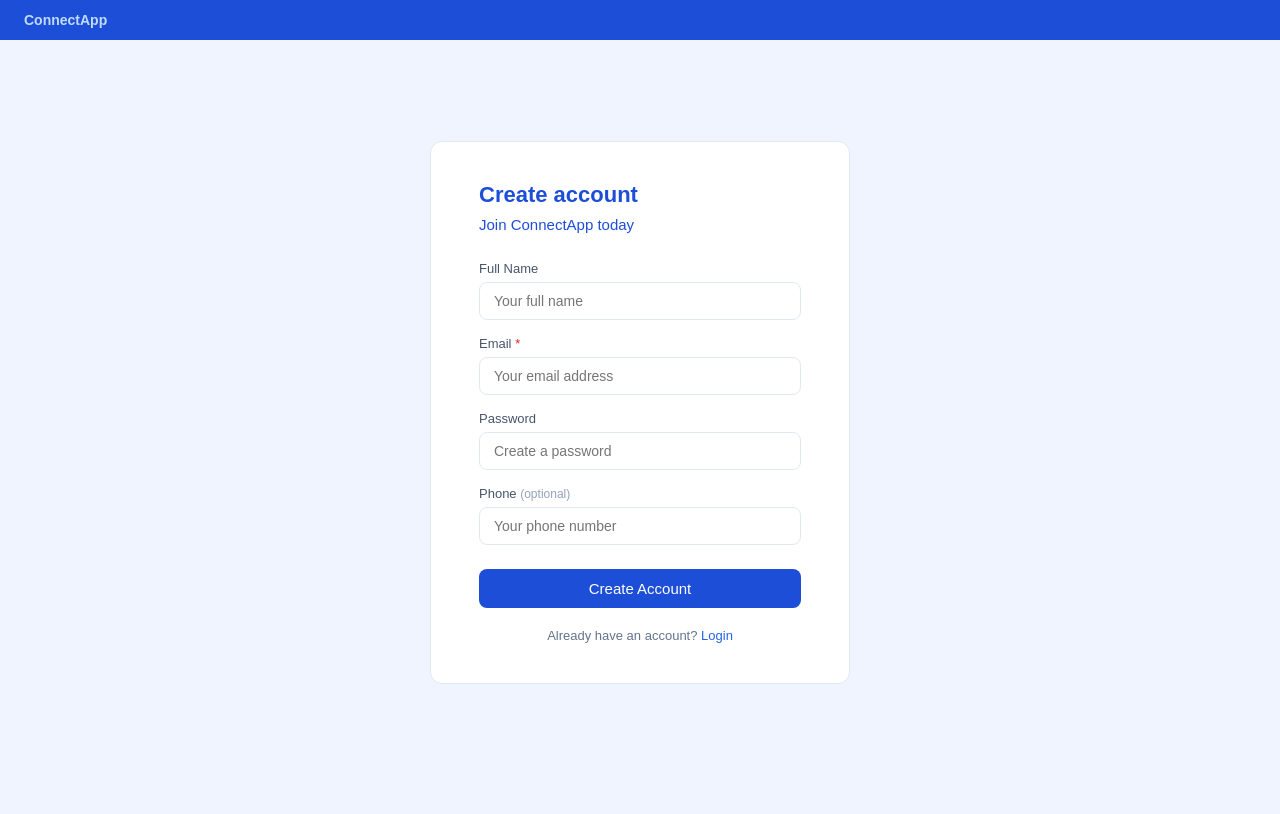
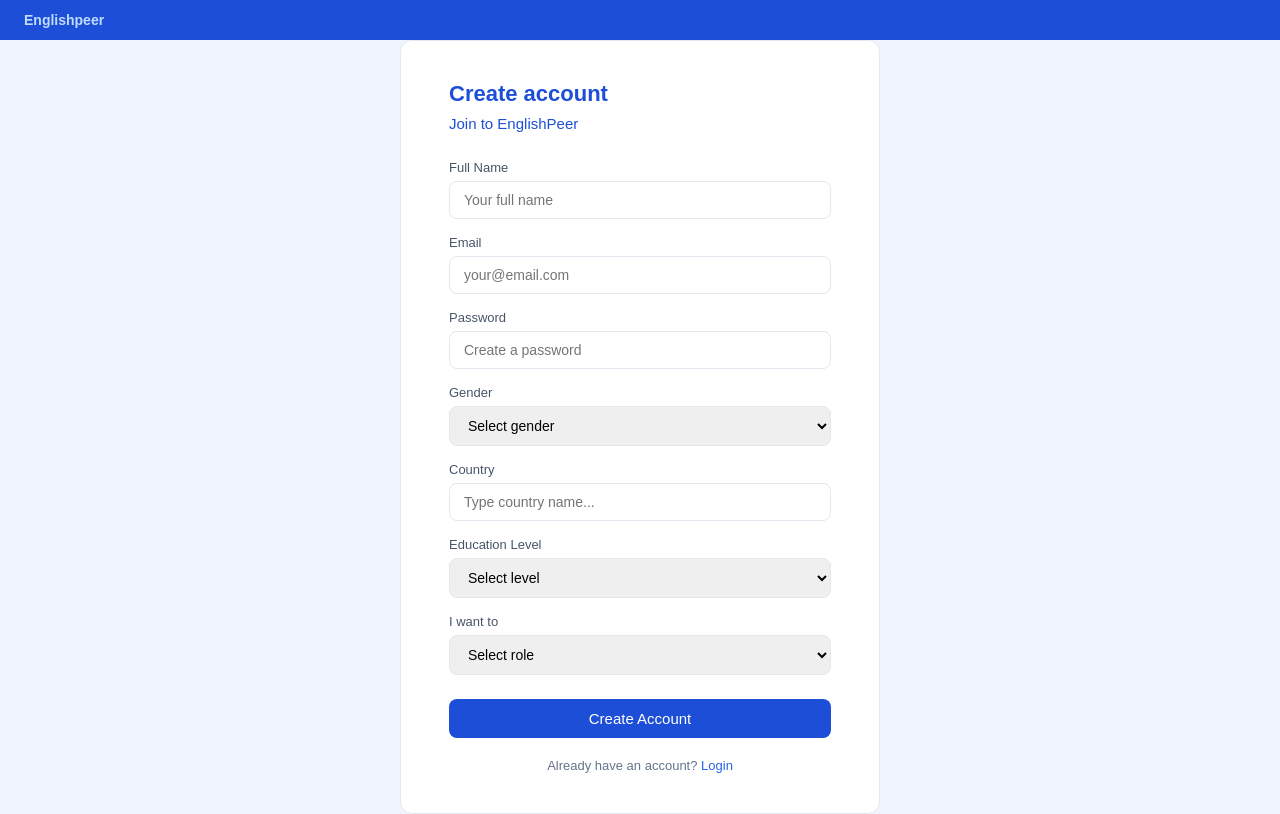
Before and after one commit to mdraselkhandaker20-png/connectapp, a Flask app: page /signup in a window 1280 px wide. Before the commit the page ends 684 px from the top, so only its background shows below. Run offline with Flask 3, Linux system fonts and the light colour scheme; some libraries are stand-ins or nearby versions.

Commit message:
Update signup.html

```diff
--- a/templates/signup.html
+++ b/templates/signup.html
@@ -1,39 +1,130 @@
 <!DOCTYPE html>
 <html>
 <head>
-    <title>ConnectApp — Sign Up</title>
+    <title>EnglishPeer — Sign Up</title>
     <link rel="stylesheet" href="{{ url_for('static', filename='style.css') }}">
 </head>
 <body>
 <nav class="navbar">
-    <span class="logo">ConnectApp</span>
+    <span class="logo">Englishpeer</span>
 </nav>
 <div class="auth-wrapper">
-    <div class="auth-box">
+    <div class="auth-box" style="width:480px;">
         <h2>Create account</h2>
-        <p class="subtitle">Join ConnectApp today</p>
+        <p class="subtitle">Join to EnglishPeer</p>
+
         {% if error %}
         <div class="error-msg">{{ error }}</div>
         {% endif %}
+
         <form method="POST" action="/signup">
             <div class="form-group">
                 <label>Full Name</label>
                 <input type="text" name="name" placeholder="Your full name" required>
             </div>
             <div class="form-group">
-                <label>Email <span style="color:#dc2626;">*</span></label>
-                <input type="email" name="email" placeholder="Your email address" required>
+                <label>Email</label>
+                <input type="email" name="email" placeholder="your@email.com" required>
             </div>
             <div class="form-group">
                 <label>Password</label>
                 <input type="password" name="password" placeholder="Create a password" required>
             </div>
             <div class="form-group">
-                <label>Phone <span style="color:#94a3b8;font-size:12px;">(optional)</span></label>
-                <input type="text" name="phone" placeholder="Your phone number">
+                <label>Gender</label>
+                <select name="gender" required style="width:100%;padding:10px 14px;border:1px solid #e2e8f0;border-radius:8px;font-size:14px;outline:none;">
+                    <option value="">Select gender</option>
+                    <option value="Male">Male</option>
+                    <option value="Female">Female</option>
+                </select>
+            </div>
+            <div class="form-group">
+                <label>Country</label>
+                <input type="text" name="country" id="countryInput" placeholder="Type country name..." required autocomplete="off">
+                <div id="countrySuggestions" style="border:1px solid #e2e8f0;border-radius:8px;display:none;max-height:180px;overflow-y:auto;background:white;"></div>
+            </div>
+            <div class="form-group">
+                <label>Education Level</label>
+                <select name="education" required style="width:100%;padding:10px 14px;border:1px solid #e2e8f0;border-radius:8px;font-size:14px;outline:none;">
+                    <option value="">Select level</option>
+                    <option value="School">School</option>
+                    <option value="College">College</option>
+                    <option value="University">University</option>
+                    <option value="Graduate">Graduate</option>
+                    <option value="Professional">Professional</option>
+                </select>
+            </div>
+            <div class="form-group">
+                <label>I want to</label>
+                <select name="role" required style="width:100%;padding:10px 14px;border:1px solid #e2e8f0;border-radius:8px;font-size:14px;outline:none;">
+                    <option value="">Select role</option>
+                    <option value="Student">Learn English (Student)</option>
+                    <option value="Teacher">Teach English (Teacher)</option>
+                </select>
             </div>
             <button type="submit" class="btn-primary">Create Account</button>
+
+            <script>
+            var countries = [
+                "Afghanistan","Albania","Algeria","Andorra","Angola","Argentina","Armenia","Australia","Austria","Azerbaijan",
+                "Bahrain","Bangladesh","Belarus","Belgium","Belize","Benin","Bhutan","Bolivia","Bosnia","Botswana","Brazil","Brunei","Bulgaria","Burkina Faso","Burundi",
+                "Cambodia","Cameroon","Canada","Chad","Chile","China","Colombia","Congo","Costa Rica","Croatia","Cuba","Cyprus","Czech Republic",
+                "Denmark","Djibouti","Dominican Republic",
+                "Ecuador","Egypt","El Salvador","Estonia","Ethiopia",
+                "Finland","France",
+                "Gabon","Gambia","Georgia","Germany","Ghana","Greece","Guatemala","Guinea",
+                "Haiti","Honduras","Hungary",
+                "Iceland","India","Indonesia","Iran","Iraq","Ireland","Israel","Italy",
+                "Jamaica","Japan","Jordan",
+                "Kazakhstan","Kenya","Kuwait","Kyrgyzstan",
+                "Laos","Latvia","Lebanon","Libya","Lithuania","Luxembourg",
+                "Madagascar","Malawi","Malaysia","Maldives","Mali","Malta","Mauritania","Mauritius","Mexico","Moldova","Mongolia","Montenegro","Morocco","Mozambique","Myanmar",
+                "Namibia","Nepal","Netherlands","New Zealand","Nicaragua","Niger","Nigeria","North Korea","Norway",
+                "Oman",
+                "Pakistan","Palestine","Panama","Paraguay","Peru","Philippines","Poland","Portugal",
+                "Qatar",
+                "Romania","Russia","Rwanda",
+                "Saudi Arabia","Senegal","Serbia","Sierra Leone","Singapore","Slovakia","Slovenia","Somalia","South Africa","South Korea","South Sudan","Spain","Sri Lanka","Sudan","Sweden","Switzerland","Syria",
+                "Taiwan","Tajikistan","Tanzania","Thailand","Togo","Tunisia","Turkey","Turkmenistan",
+                "Uganda","Ukraine","United Arab Emirates","United Kingdom","United States","Uruguay","Uzbekistan",
+                "Venezuela","Vietnam",
+                "Yemen",
+                "Zambia","Zimbabwe"
+            ];
+
+            document.getElementById('countryInput').addEventListener('input', function() {
+                var val = this.value.toLowerCase();
+                var box = document.getElementById('countrySuggestions');
+                box.innerHTML = '';
+                if (!val) { box.style.display = 'none'; return; }
+
+                var matches = countries.filter(c => c.toLowerCase().startsWith(val));
+                if (matches.length === 0) { box.style.display = 'none'; return; }
+
+                matches.forEach(function(country) {
+                    var div = document.createElement('div');
+                    div.textContent = country;
+                    div.style.cssText = 'padding:10px 14px;cursor:pointer;font-size:14px;border-bottom:0.5px solid #f1f5f9;';
+                    div.onmouseover = function() { this.style.background = '#f0f4ff'; };
+                    div.onmouseout = function() { this.style.background = 'white'; };
+                    div.onclick = function() {
+                        document.getElementById('countryInput').value = country;
+                        box.style.display = 'none';
+                    };
+                    box.appendChild(div);
+                });
+                box.style.display = 'block';
+            });
+
+            document.addEventListener('click', function(e) {
+                if (e.target.id !== 'countryInput') {
+                    document.getElementById('countrySuggestions').style.display = 'none';
+                }
+            });
+            </script>
+
         </form>
+
         <div class="auth-footer">
             Already have an account? <a href="/">Login</a>
         </div>
```
